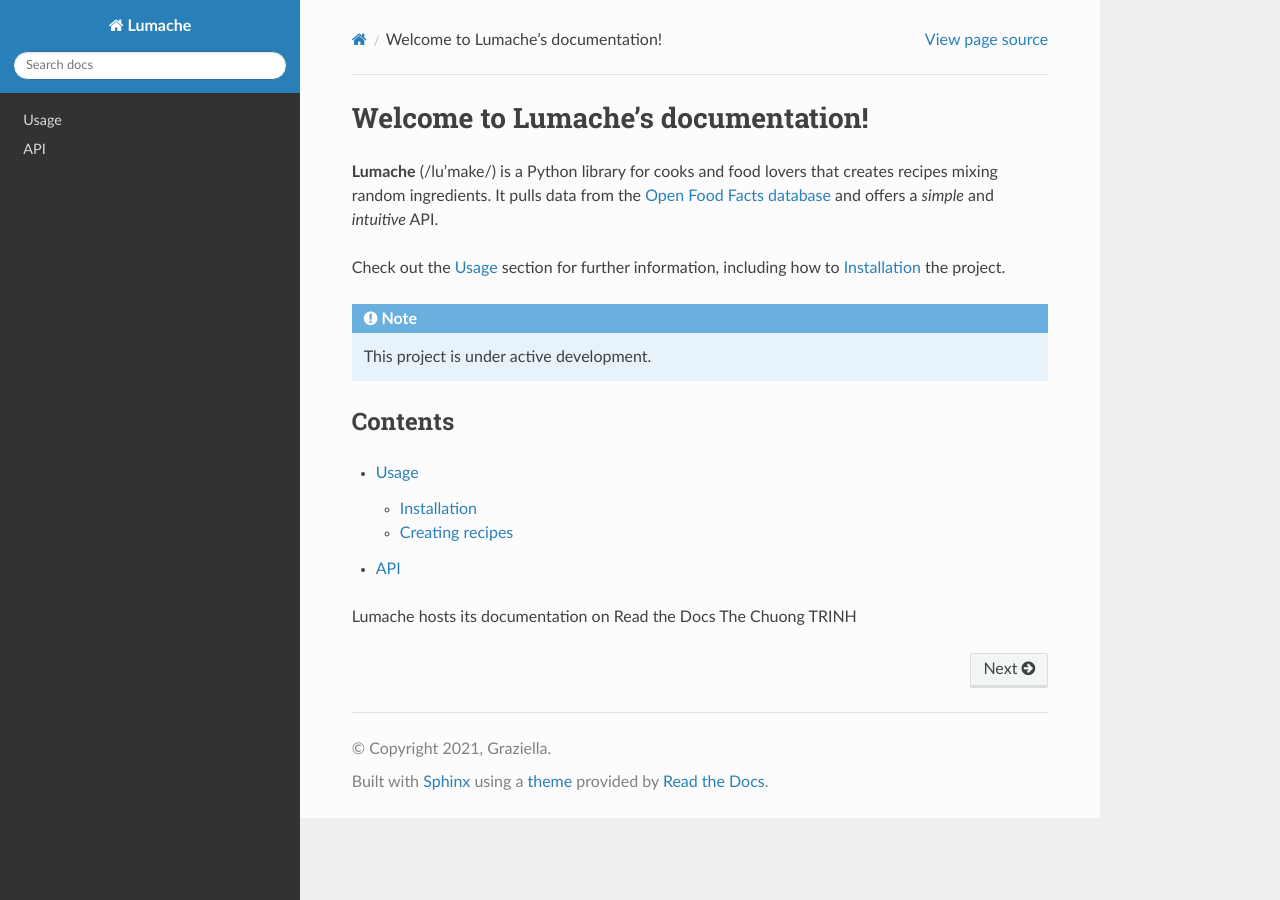
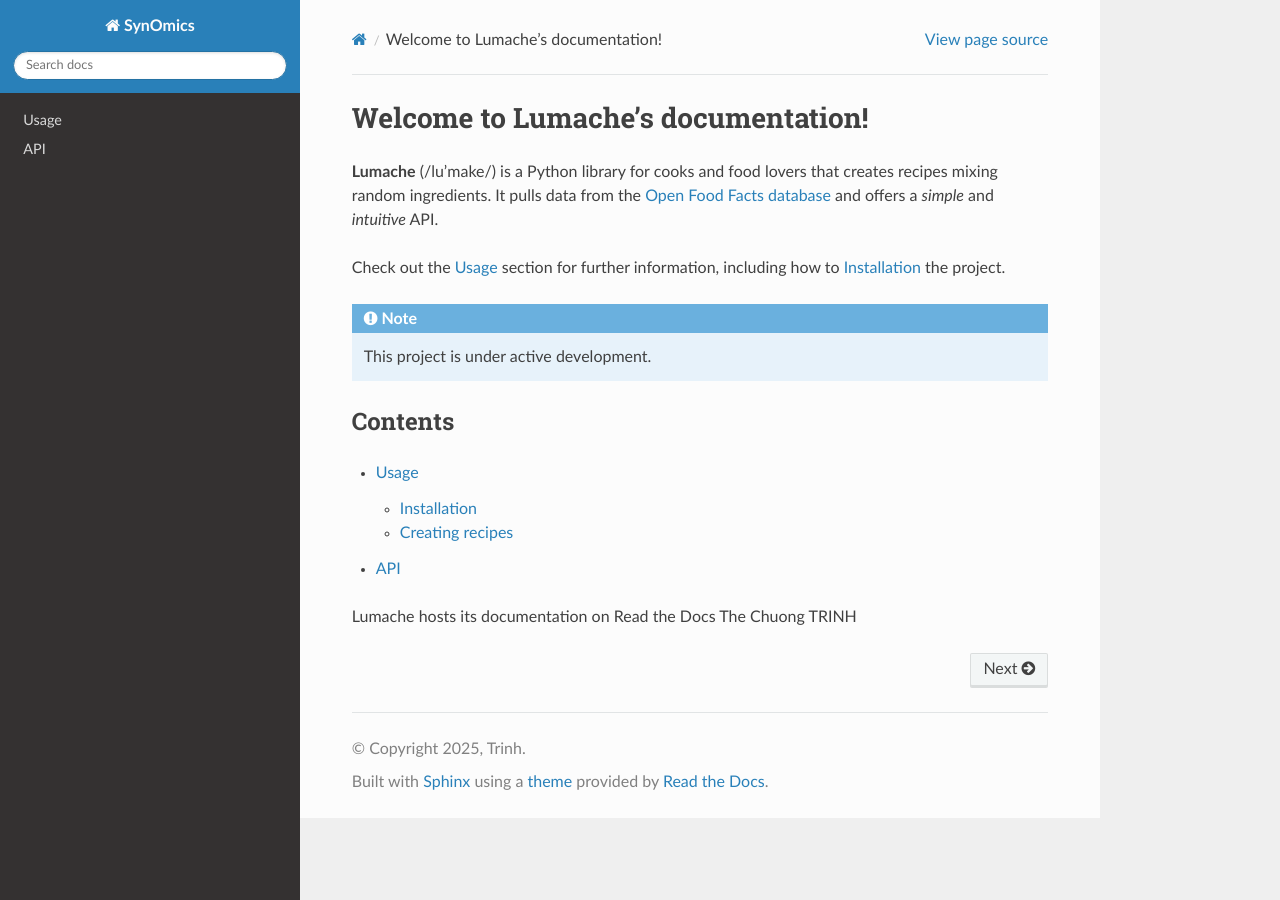
Before and after one commit to trinhthechuong/SynOmics, a Sphinx documentation site: the page built from docs/source/index.rst, in a window 1280 px wide. Built offline with Sphinx 7.4.7 and the Read the Docs theme 3.1.0, drawn with Linux system fonts in a browser that asks for light colours.

Commit message:
Update project information in conf.py

```diff
--- a/docs/source/conf.py
+++ b/docs/source/conf.py
@@ -2,9 +2,9 @@
 
 # -- Project information
 
-project = 'Lumache'
-copyright = '2021, Graziella'
-author = 'Graziella'
+project = 'SynOmics'
+copyright = '2025, Trinh'
+author = 'The-Chuong Trinh, Guido Ugguzoni, Jean-Baptiste Woillard, Christophe Battail'
 
 release = '0.1'
 version = '0.1.0'
```
